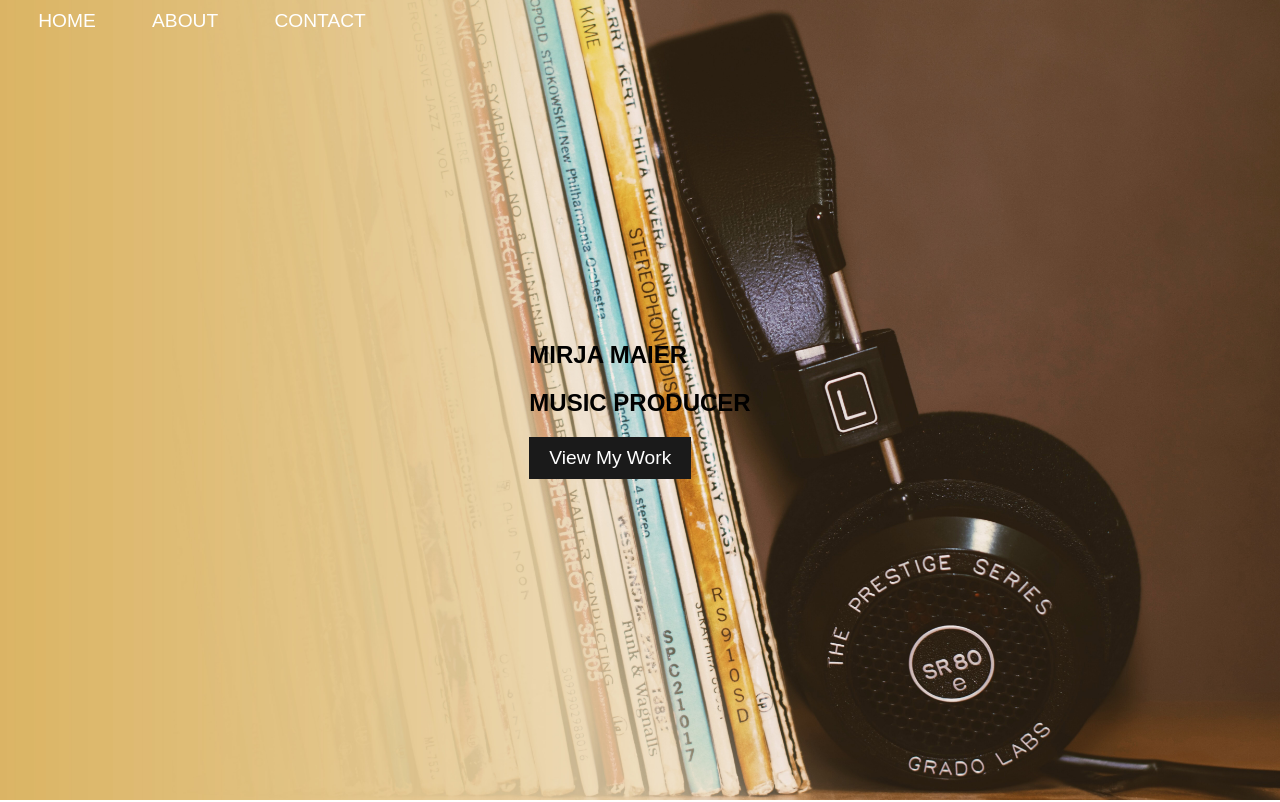
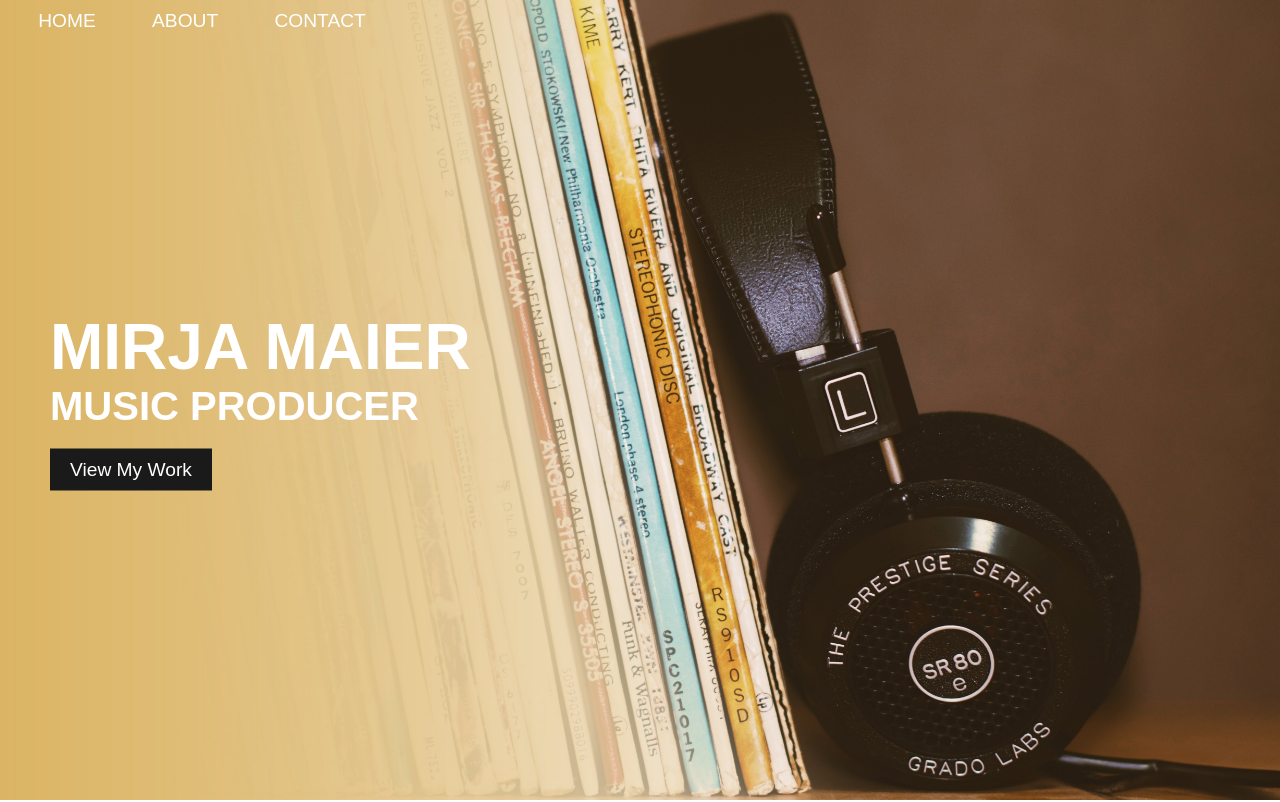
Before and after one commit to FirstMister/producersite, a plain HTML site: page index.html in a window 1280 px wide. Shown: the top 802 px of the page. Drawn offline with Linux system fonts and the light colour scheme.

Commit message:
css opti

```diff
--- a/styles.css
+++ b/styles.css
@@ -127,3 +127,26 @@ footer {
         width: 100%;
     }
 }
+
+.producer-name {
+        font-size: 4rem;
+        font-weight: bold;
+        margin: 0;
+        color: #ffffff;
+      }
+
+      .producer-title {
+        font-size: 2.5rem;
+        margin: 0;
+        font-weight: light;
+
+        color: #ffffff;
+      }
+
+      .producer-info {
+        position: absolute;
+        left: 50px;
+        top: 50%;
+        transform: translateY(-50%);
+        text-align: left;
+      }
```
Lines whose indentation alone changed are shown as unchanged.
